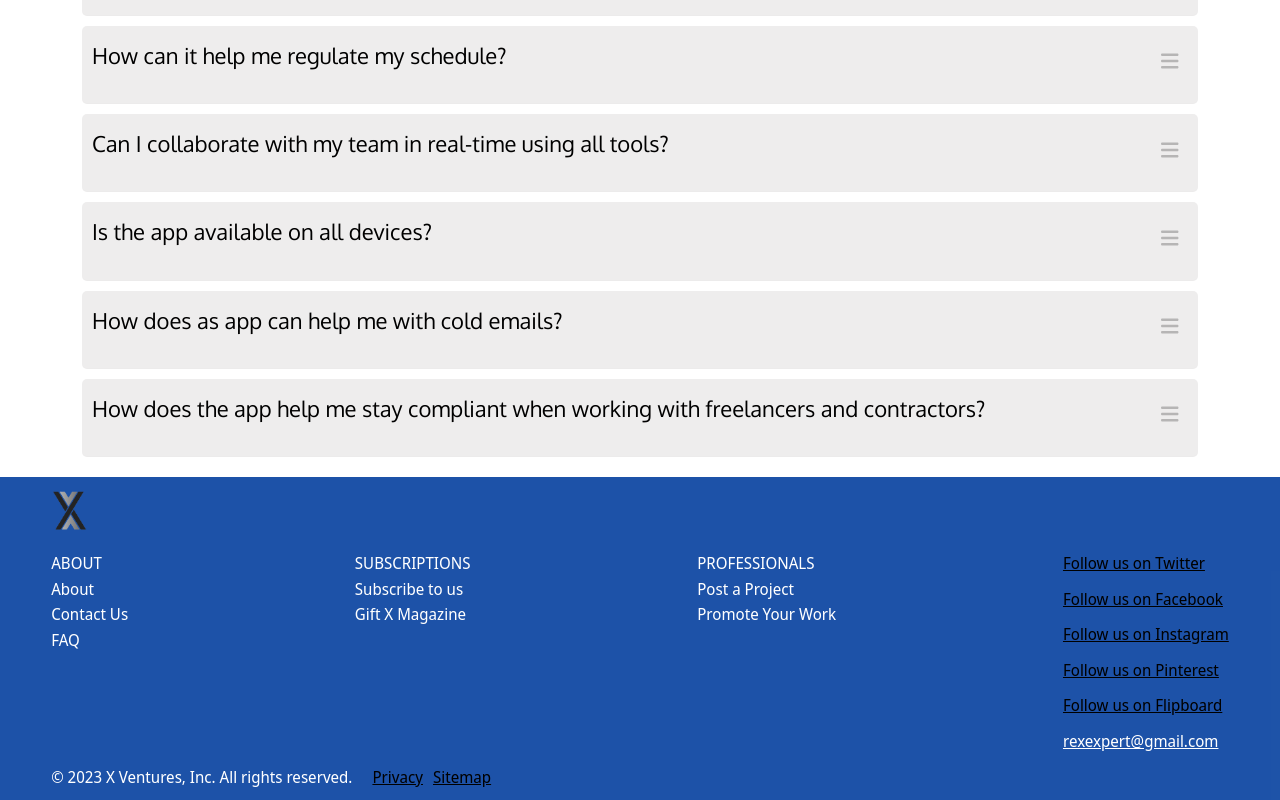
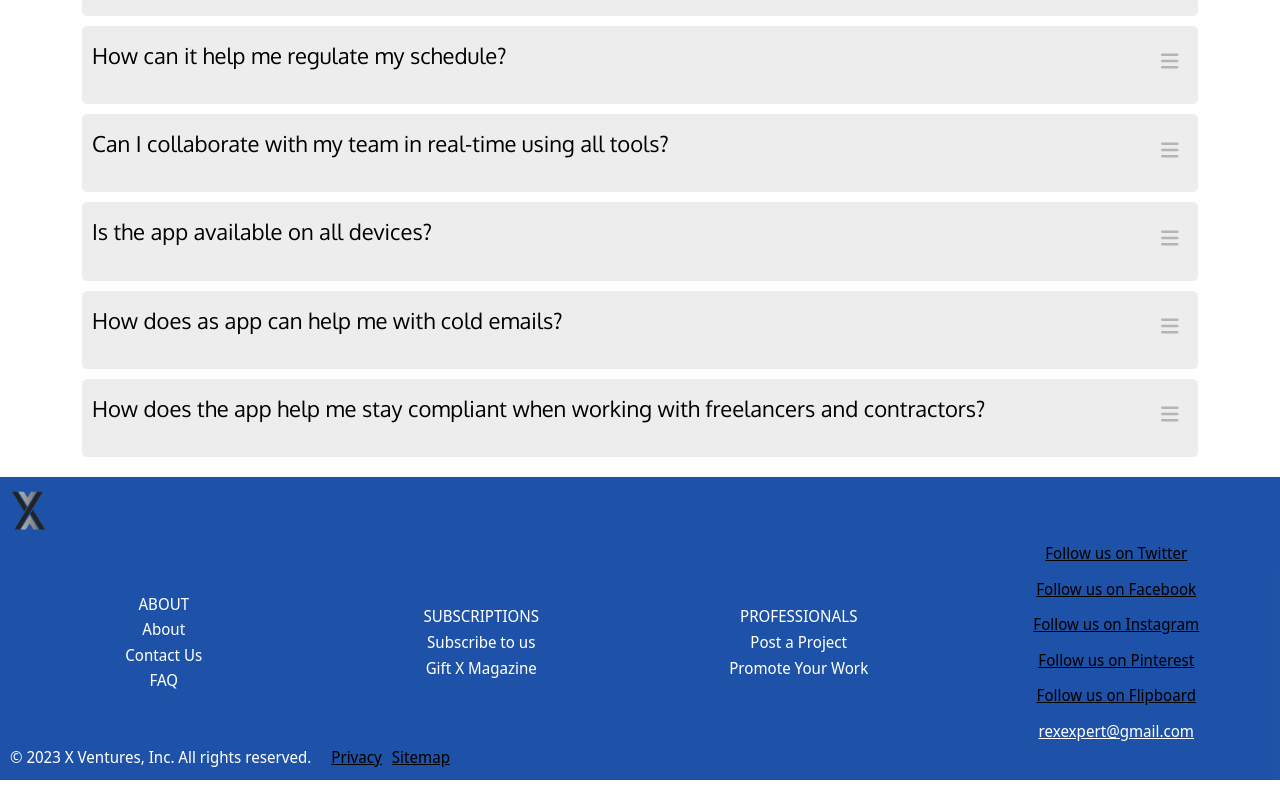
Before and after one commit to Ali-Umair-Khan/saas, a Next.js app: page / in a window 1280 px wide. Shown: the part 3494-4294 px from the top of the page. Built offline with nearby package versions, Linux system fonts and the light colour scheme; a web font is replaced by a local one.

Commit message:
changes in footer

```diff
--- a/src/app/components/hero/footerStyle.css
+++ b/src/app/components/hero/footerStyle.css
@@ -1,13 +1,15 @@
 .footer{
     display:flex;
+    /* place-items:center; */
+    place-content: center;
     flex-direction:column;
-    margin: 0 auto;
-    justify-content:space-between;
-    align-items:space-between;
-    gap:1rem;
+    /* margin: 0 auto; */
+    /* justify-content:space-between; */
+    /* align-items:center; */
+    /* gap:1rem; */
     font-family: var(--font-family-7);
-    /* max-width:85vw; */
-    padding: 1rem 4vw;
+    /* max-width:99vw; */
+    padding: 1rem;
     margin: 0 auto;
     background-color:var(--color-1);
     color:white;
@@ -21,22 +23,25 @@
     width:4rem;
     aspect-ratio:16/9;
     background-size: cover;
-    align-self: flex-start;
+    /* align-self: flex-start;     */
 }
 
 .footer__details {
-    display:flex;
-    justify-content:space-between;
-    align-items:flex-start;
+    display:grid;
+    grid-template-columns: repeat(auto-fit,minmax(min(20rem,100%),1fr));
+    justify-content:center;
+    align-items:center;
     gap:1rem;
     font-size:1.6rem;
+    max-width:99vw;
+    text-align:center;
 }
 
 .footer__details-links{
     display:flex;
     flex-direction: column;
-    justify-content:flex-start;
-    align-items:flex-start;
+    /* justify-content:flex-start; */
+    /* align-items:flex-start; */
     gap:1rem;
 }
 
@@ -54,10 +59,10 @@
 }
 
 @media (max-width:76rem){
-    .footer__details{
+    /* .footer__details{
         flex-direction: column;
         justify-content: center;
-    }
+    } */
     .footer__copyright{
         flex-direction: column;
         align-items:flex-start;
```
